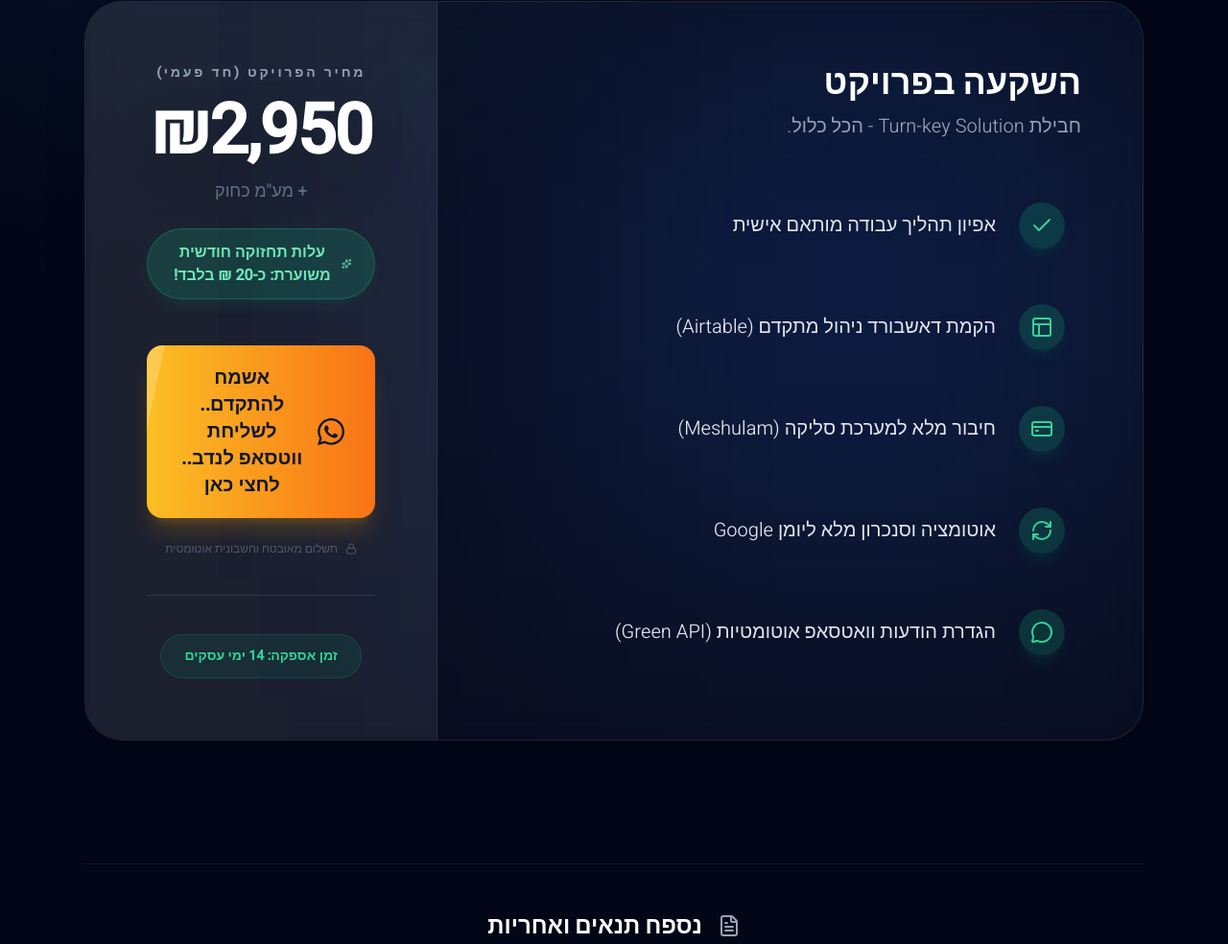
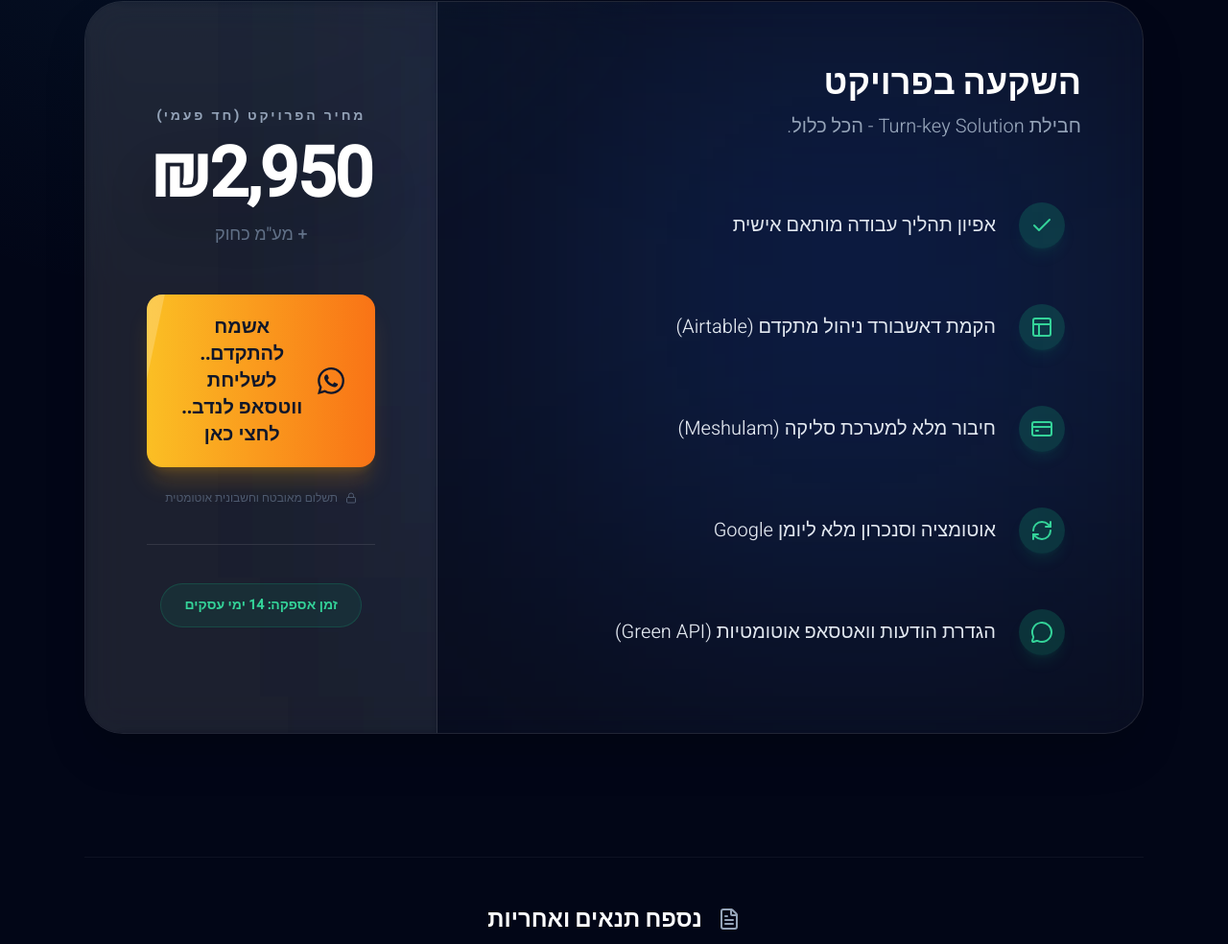
Before and after one commit to nadavturgeman-Git/Proposals, a website: page proposals-site/dganit-snir.html in a window 1280 px wide. Shown: the part 2288-3272 px from the top of the page at 96% size. Drawn offline with nearby package versions, Linux system fonts and the light colour scheme.

Commit message:
Refactor pricing section on proposal page by consolidating VAT information and removing redundant maintenance cost details for improved clarity.

```diff
--- a/proposals-site/dganit-snir.html
+++ b/proposals-site/dganit-snir.html
@@ -404,13 +404,7 @@
                     <div class="text-slate-400 text-sm mb-4 font-bold uppercase tracking-[0.2em]">מחיר הפרויקט (חד פעמי)
                     </div>
                     <div class="text-7xl font-black text-white mb-3 tracking-tight drop-shadow-2xl">₪2,950</div>
-                    <div class="text-slate-500 text-lg mb-6 font-medium">+ מע"מ כחוק</div>
-                    <div class="mb-12">
-                        <div class="inline-flex items-center gap-2 px-6 py-3 rounded-full bg-emerald-500/20 border border-emerald-500/30 text-emerald-300 text-base font-bold shadow-lg shadow-emerald-500/10">
-                            <i data-lucide="sparkles" class="w-5 h-5"></i>
-                            <span>עלות תחזוקה חודשית משוערת: כ-20 ₪ בלבד!</span>
-                        </div>
-                    </div>
+                    <div class="text-slate-500 text-lg mb-12 font-medium">+ מע"מ כחוק</div>
 
                     <div class="w-full space-y-6 no-print">
                         <a href="https://wa.me/972526896321" target="_blank"
```
